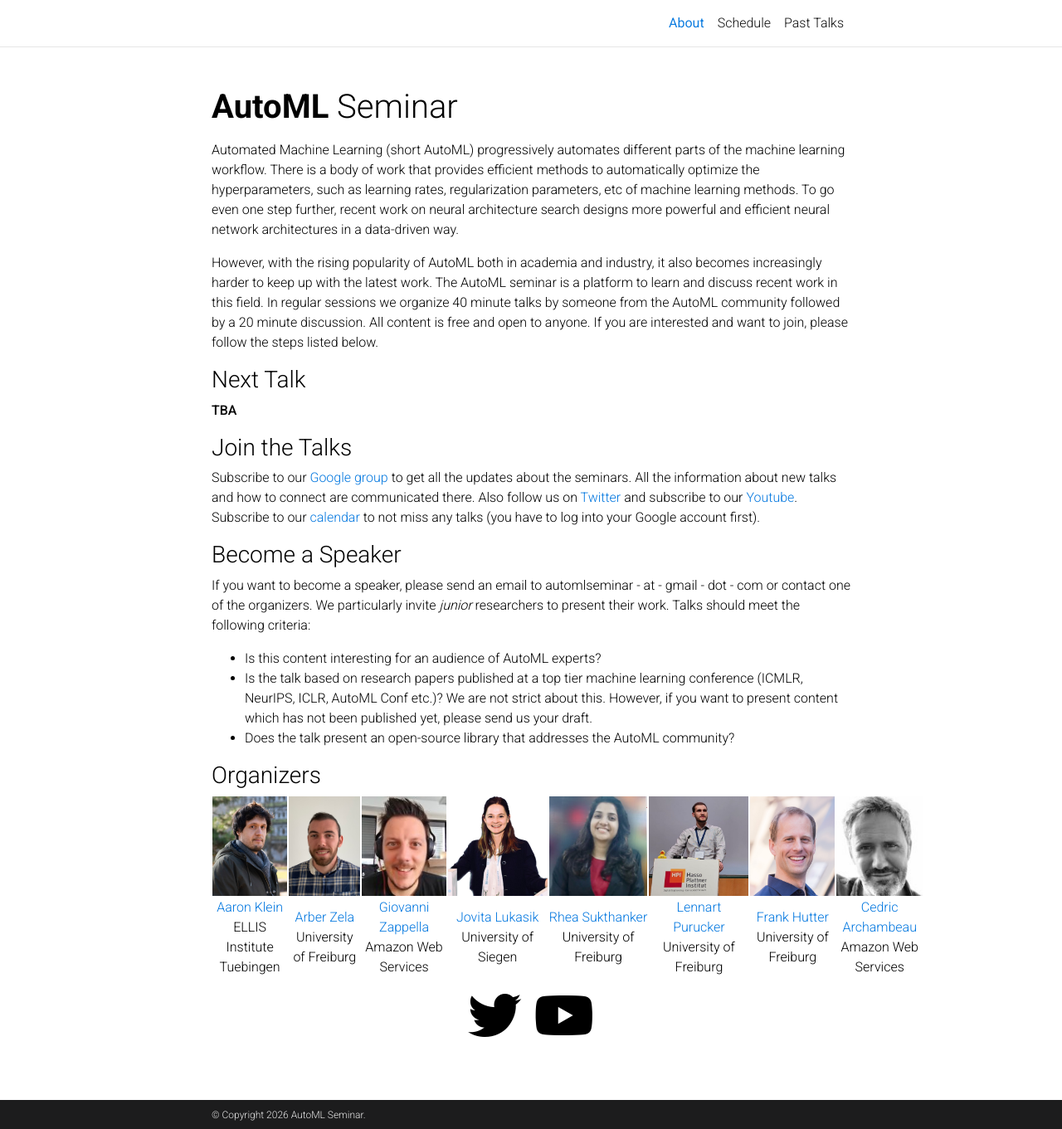
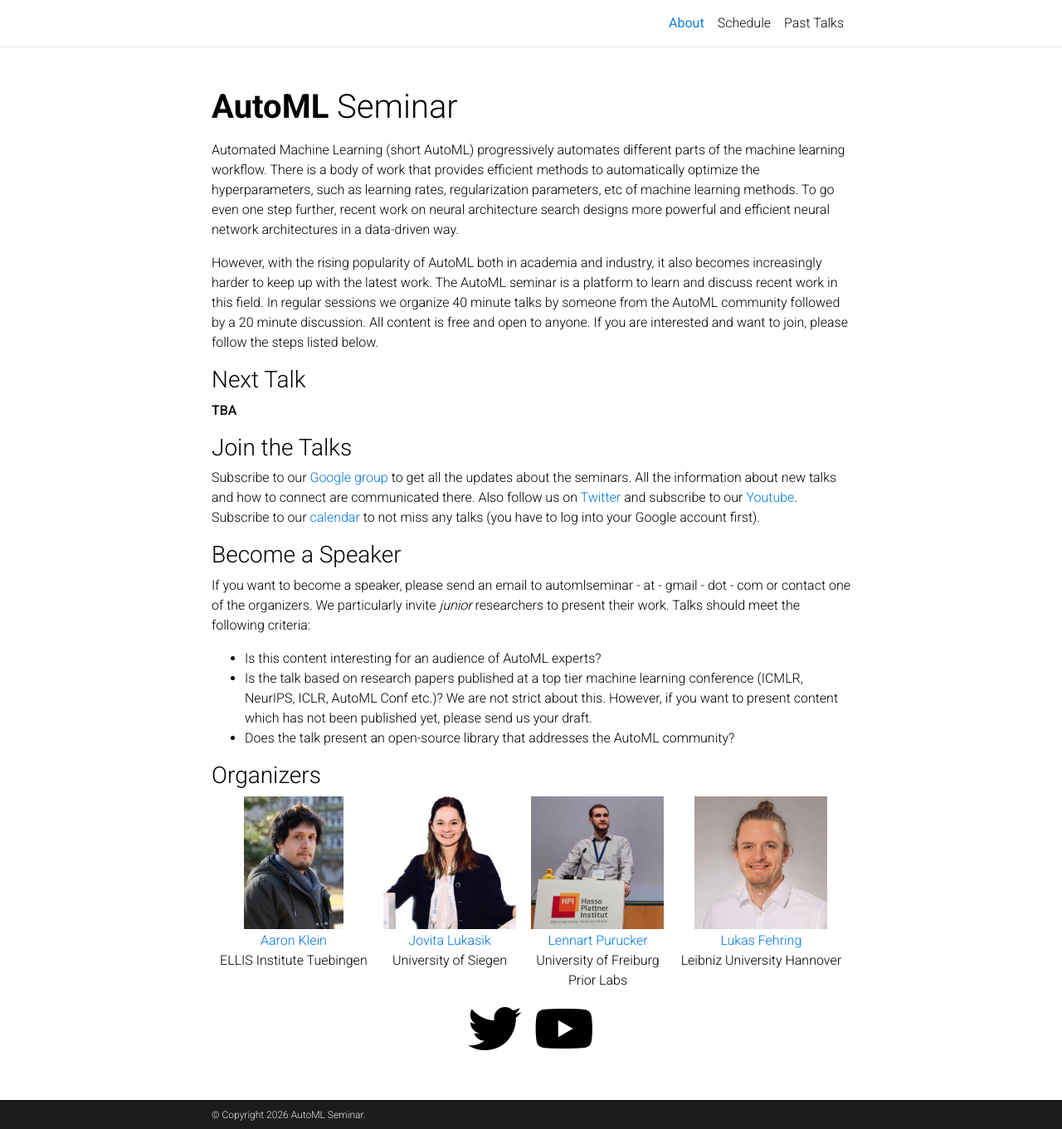
Before and after one commit to AutoML-Seminars/AutoML-Seminars.github.io, a Jekyll site: the page built from _pages/about.md, in a window 1280 px wide and 1361 px high. Shown: the whole window at 83% size. Built offline with Jekyll 4.4.1, drawn with Linux system fonts in a browser that asks for light colours; comment, search, counter and statistics services are not loaded; a style sheet for code colours, icons or effects is not loaded.

Commit message:
Update organizer list

```diff
--- a/_pages/about.md
+++ b/_pages/about.md
@@ -45,24 +45,15 @@ We particularly invite *junior* researchers to present their work. Talks should
 
 <table style="width:100%">
   <tr>
-    <td style="text-align:center"><img src="assets/img/aaron.jpg" height="120"></td>
-    <td style="text-align:center"><img src="assets/img/arber.jpg" height="120"></td>
-    <td style="text-align:center"><img src="assets/img/giovanni.jpg" height="120"></td>
-    <td style="text-align:center"><img src="assets/img/jovita_2.jpg" height="120"></td>
-    <td style="text-align:center"><img src="assets/img/rhea.jpg" height="120"></td>
-    <td style="text-align:center"><img src="assets/img/lennart.jpg" height="120"></td>
-    <td style="text-align:center"><img src="assets/img/frank.jpg" height="120"></td>
-    <td style="text-align:center"><img src="assets/img/cedric.jpg" height="120"></td>
+    <td style="text-align:center"><img src="assets/img/aaron.jpg" height="160"></td>
+    <td style="text-align:center"><img src="assets/img/jovita_2.jpg" height="160"></td>
+    <td style="text-align:center"><img src="assets/img/lennart.jpg" height="160"></td>
+    <td style="text-align:center"><img src="assets/img/lukas.jpg" height="160"></td>
   </tr>
   <tr>
-    <td style="text-align:center"><a href="https://aaronkl.github.io/">Aaron Klein</a> <br> ELLIS Institute Tuebingen</td>
-    <td style="text-align:center"><a href="https://ml.informatik.uni-freiburg.de/profile/zela/">Arber Zela</a> <br> University of Freiburg</td>
-    <td style="text-align:center"><a href="https://giovannizappella.github.io/">Giovanni Zappella</a> <br>Amazon Web Services</td>
-    <td style="text-align:center"><a href="https://jovitalukasik.github.io//">Jovita Lukasik</a> <br> University of Siegen</td>
-    <td style="text-align:center"><a href="https://ml.informatik.uni-freiburg.de/profile/sukthanker/">Rhea Sukthanker </a> <br> University of Freiburg</td>
-    <td style="text-align:center"><a href="https://ml.informatik.uni-freiburg.de/profile/purucker/">Lennart Purucker </a> <br> University of Freiburg</td>
-    <td style="text-align:center"><a href="https://ml.informatik.uni-freiburg.de/profile/hutter/">Frank Hutter</a> <br> University of Freiburg</td>
-    <td style="text-align:center"><a href="http://www0.cs.ucl.ac.uk/staff/c.archambeau/">Cedric Archambeau</a> <br> Amazon Web Services</td>
-
+    <td style="text-align:center; vertical-align:top"><a href="https://aaronkl.github.io/">Aaron Klein</a> <br> ELLIS Institute Tuebingen</td>
+    <td style="text-align:center; vertical-align:top"><a href="https://jovitalukasik.github.io//">Jovita Lukasik</a> <br> University of Siegen</td>
+    <td style="text-align:center; vertical-align:top"><a href="https://ml.informatik.uni-freiburg.de/profile/purucker/">Lennart Purucker </a> <br> University of Freiburg <br> Prior Labs</td>
+    <td style="text-align:center; vertical-align:top"><a href="https://www.ai.uni-hannover.de/institut/team-luhai/lukas-fehring">Lukas Fehring</a> <br> Leibniz University Hannover</td>
   </tr>
 </table>
```
Also changed, not shown: assets/img/lukas.jpg (added).
